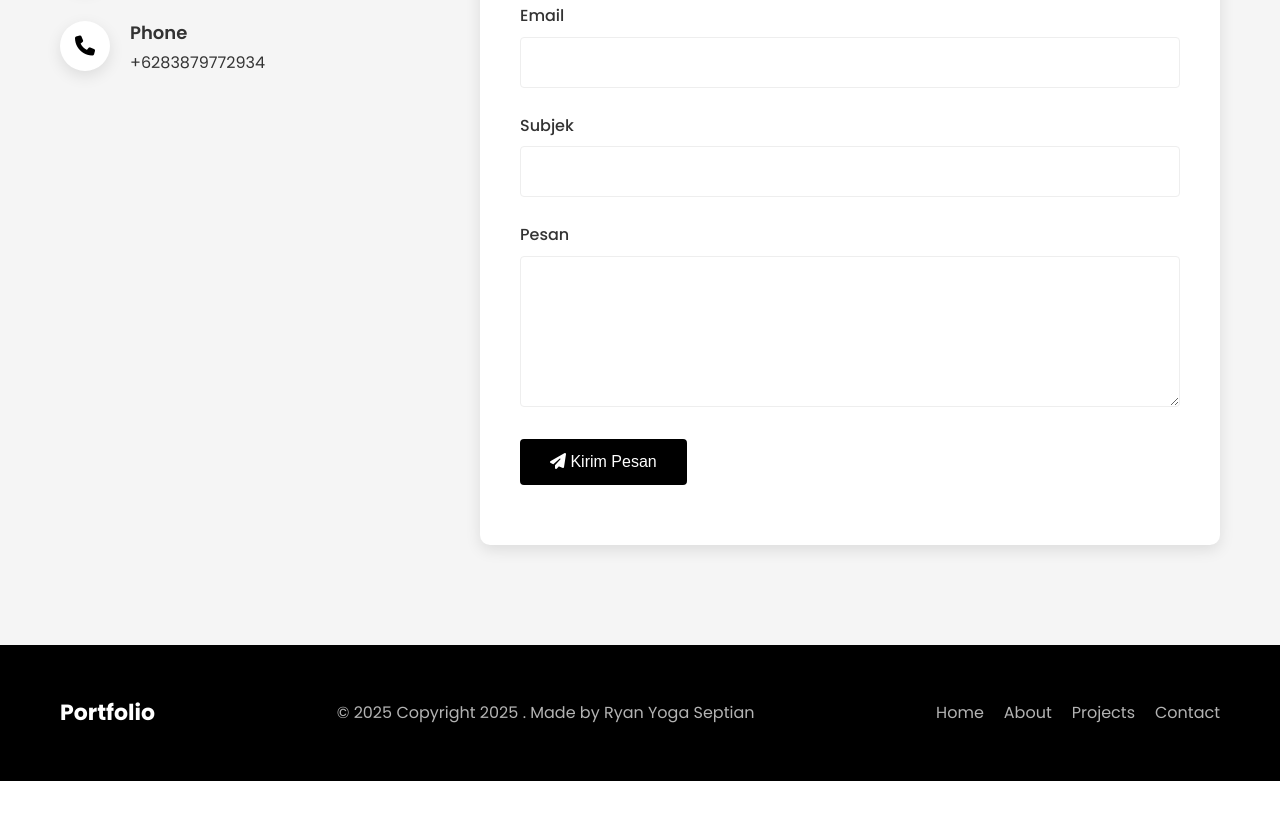
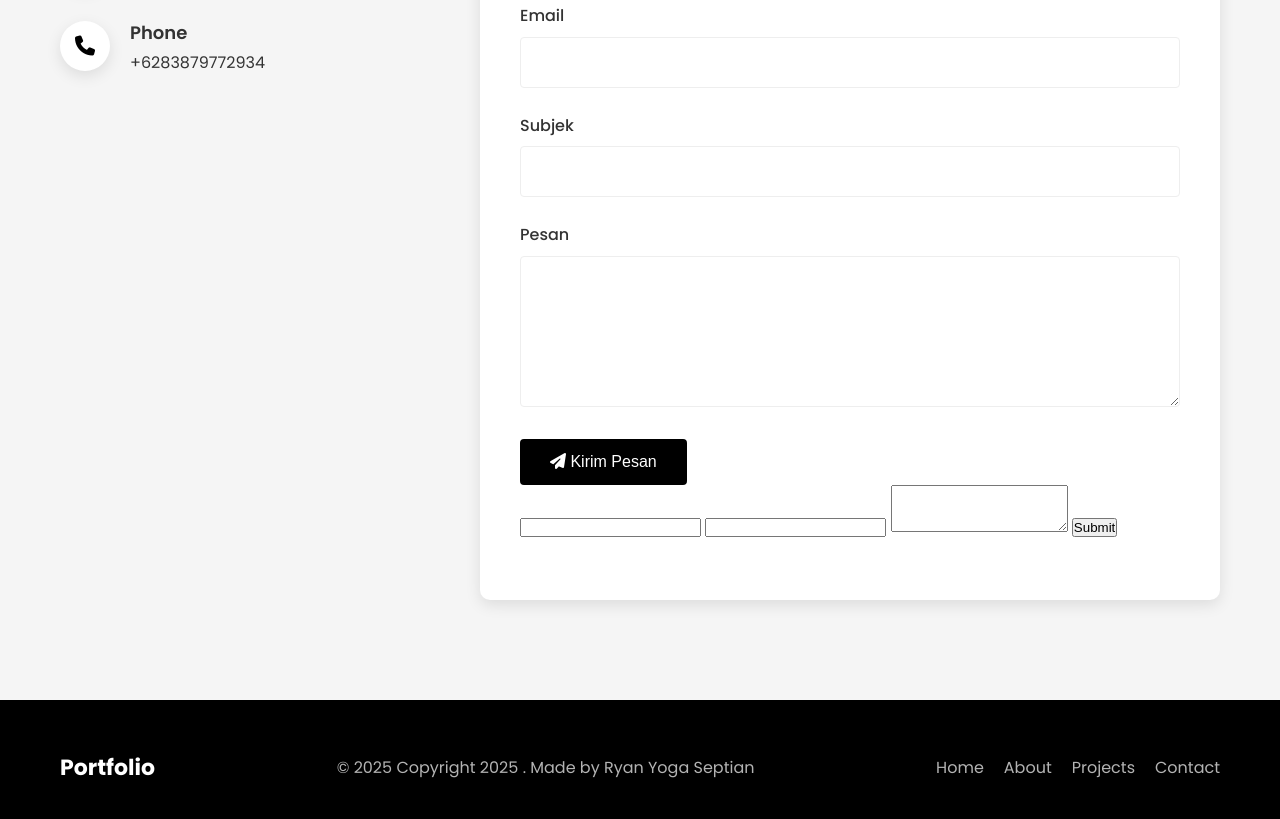
Before and after one commit to ryanyogaseptian/portofolio, a plain HTML site: page index.html in a window 1280 px wide. Shown: the part 2760-3579 px from the top of the page. Before the commit the page ends 3541 px from the top, so only its background shows below. Drawn offline with Linux system fonts and the light colour scheme.

Commit message:
update perbaikan email

```diff
--- a/index.html
+++ b/index.html
@@ -644,6 +644,14 @@
                         </button>
                     </form>
 
+                    <form id="contactform" action="https://formsubmit.io/send/ryanyogaseptianjob@gmail.com" method="POST">
+                        <input name="name" type="text" id="name">
+                        <input name="email" type="email" id="email">
+                        <textarea name="comment" id="comment" rows="3"></textarea>
+                        <input name="_formsubmit_id" type="text" style="display:none">
+                        <input value="Submit" type="submit">
+                    </form>
+
                     <div class="form-message">
                         <div class="success-message">
                             <i class="fas fa-check-circle"></i>
```
